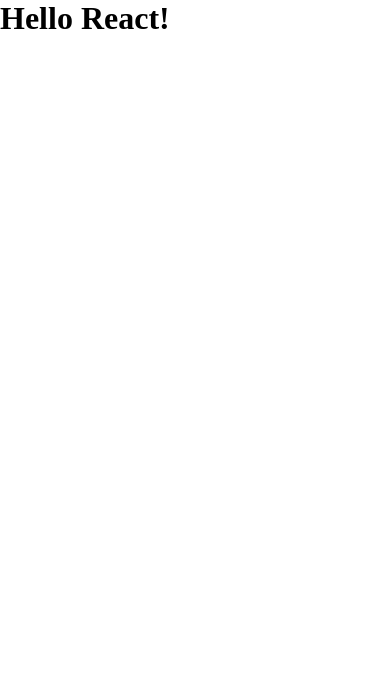
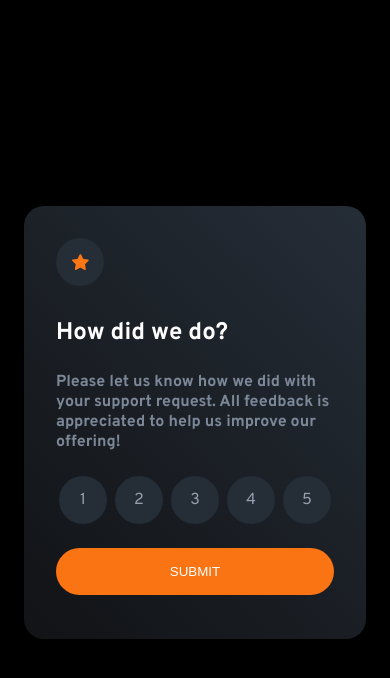
Before and after one commit to GabeGar/FM-interactive-rating-component, a React (Vite) app: page / in a window 390 px wide. Shown: the top 678 px of the page. Built offline with nearby package versions, Linux system fonts and the light colour scheme.

Commit message:
mobile design implemented

```diff
--- a/src/App.jsx
+++ b/src/App.jsx
@@ -1,5 +1,43 @@
+import StarIcon from "./components/StarIcon.jsx";
+
 const App = () => {
-    return <h1>Hello React!</h1>;
+    return (
+        <div className="page">
+            <div className="card">
+                <main className="content">
+                    <div className="star-container">
+                        <StarIcon />
+                    </div>
+                    <h2 className="title">How did we do?</h2>
+                    <p className="description">
+                        Please let us know how we did with your support request.
+                        All feedback is appreciated to help us improve our
+                        offering!
+                    </p>
+                    <section className="ratings">
+                        <div className="rating-container">
+                            <span className="one">1</span>
+                        </div>
+                        <div className="rating-container">
+                            <span className="two">2</span>
+                        </div>
+                        <div className="rating-container">
+                            <span className="three">3</span>
+                        </div>
+                        <div className="rating-container">
+                            <span className="four">4</span>
+                        </div>
+                        <div className="rating-container">
+                            <span className="five">5</span>
+                        </div>
+                    </section>
+                    <section className="action">
+                        <button className="submit">Submit</button>
+                    </section>
+                </main>
+            </div>
+        </div>
+    );
 };
 
 export default App;
--- a/src/index.css
+++ b/src/index.css
@@ -1,5 +1,97 @@
+@import url('https://fonts.googleapis.com/css2?family=Overpass:wght@400;700&display=swap');
+
+:root {
+    /* *Primary Colors */
+    --Orange: hsl(25, 97%, 53%);
+
+    /* *Secondary Colors */
+    --White: hsl(0, 0%, 100%);
+    --Light-Grey: hsl(217, 12%, 63%);
+    --Medium-Grey: hsl(216, 12%, 54%);
+    --Dark-Blue: hsl(213, 19%, 18%);
+    --Very-Dark-Blue: hsl(216, 12%, 8%);
+
+    /* *General Styling */
+    --circular-bg-height-n-width: 3em
+}
+
 * {
     margin: 0;
     padding: 0;
     box-sizing: border-box;
 }
+
+.page {
+    min-height: 100dvh;
+    background-color: black;
+    display: flex;
+    justify-content: center;
+    align-items: center;
+    padding: 1.5rem;
+}
+
+.card {
+    font-family: Overpass;
+    min-width: 100%;
+    min-height: 50dvh;
+    background-image: linear-gradient(45deg, #121417 5%, #252d37 100%);
+    border-radius: 20px;
+    padding: 2rem;
+}
+
+.content .star-container,
+.ratings .rating-container {
+    display: flex;
+    justify-content: center;
+    align-items: center;
+
+    min-height: var(--circular-bg-height-n-width);
+    max-width: var(--circular-bg-height-n-width);
+    background-color: var(--Dark-Blue);
+    border-radius: 50%;
+}
+
+.content> :is(h2.title) {
+    padding-top: 2rem;
+}
+
+.content> :not(:first-child) {
+    padding: .75rem 0;
+}
+
+.title {
+    color: var(--White);
+}
+
+.description {
+    color: var(--Medium-Grey);
+    font-weight: 700;
+}
+
+.ratings {
+    color: var(--Light-Grey);
+    font-weight: 400;
+    display: flex;
+    justify-content: center;
+    align-items: center;
+    gap: .5rem;
+}
+
+.rating-container {
+    flex: 1
+}
+
+.action {
+    display: flex;
+    justify-content: center;
+}
+
+.action>.submit {
+    flex: 1;
+    padding: 1rem;
+    color: var(--White);
+    text-transform: uppercase;
+    border: none;
+    border-radius: 2rem;
+    background-color: var(--Orange);
+}
```
